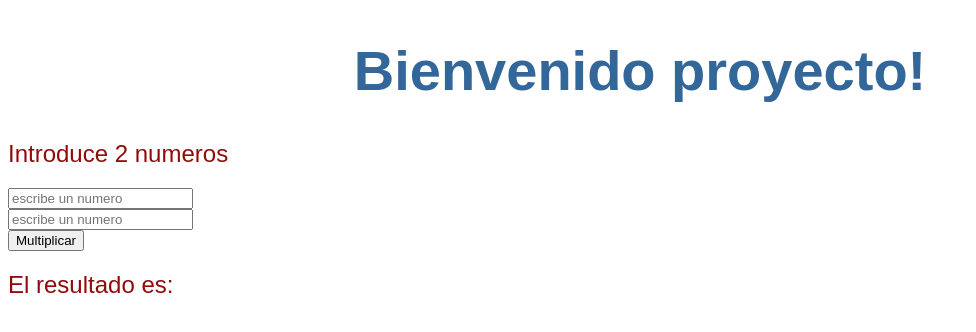
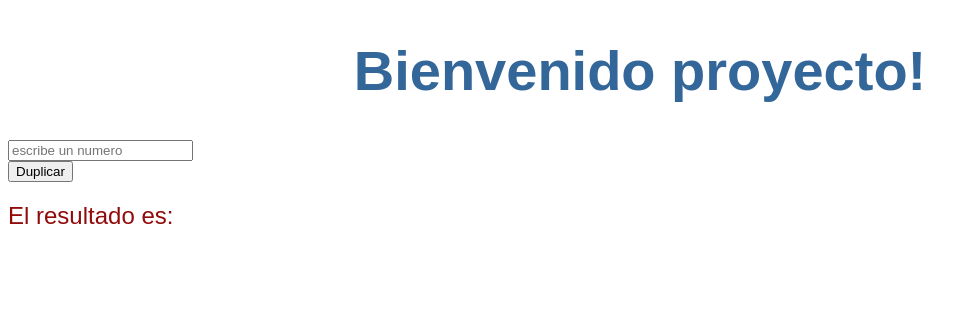
Before and after one commit to elenam95/tutorial-Dashboard, an Angular app: page / in a window 1280 px wide. Shown: the top 332 px of the page, without its empty margins (0-976 px from the left). Built offline with nearby package versions, Linux system fonts and the light colour scheme.

Commit message:
Revert "Ej 1"
This reverts commit 982d3dbc250d766219cb2cf74668dca7c97cec85.

```diff
--- a/src/app/app.component.html
+++ b/src/app/app.component.html
@@ -5,20 +5,13 @@
   </h1>
 </div>
 
-<h2>
-  Introduce 2 numeros
-</h2>
-
-<form (ngSubmit)="Multiplicar();">
+<form (ngSubmit)="Duplicar();">
 
   <div>
-    <input type="number" id="numero1" name="numero1" placeholder="escribe un numero" required [(ngModel)]="numero1">
-  </div>
-  <div>
-    <input type="number" id="numero2" name="numero2" placeholder="escribe un numero" required [(ngModel)]="numero2">
+    <input type="number" id="numero" name="numero" placeholder="escribe un numero" required [(ngModel)]="numero">
   </div>
 
-  <button>Multiplicar</button>
+  <button>Duplicar</button>
 
 </form>
 
--- a/src/app/app.component.ts
+++ b/src/app/app.component.ts
@@ -7,12 +7,11 @@ import { Component } from '@angular/core';
 })
 export class AppComponent {
   title = 'proyecto';
-  numero1: number;
-  numero2: number;
+  numero: number;
   resultado: number;
-  Multiplicar (){
+  Duplicar (){
     console.log ('Voy a duplicar');
-    this.resultado = this.numero1*this.numero2;
+    this.resultado = this.numero*2;
     console.log (this.resultado);
   }
 }
```
